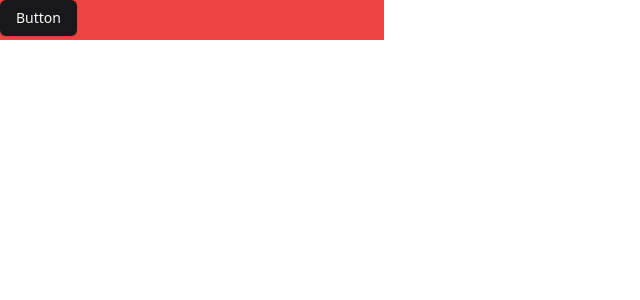
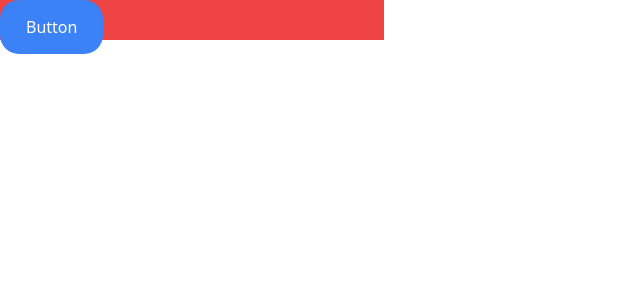
Before and after one commit to root9464/Hakaton_Ekoton, a React (Vite) app in the folder Frontend/: page / in a window 1280 px wide. Shown: the top 300 px of the page, without its empty margins (0-640 px from the left). Built offline with nearby package versions, Linux system fonts and the light colour scheme.

Commit message:
end button

```diff
--- a/Frontend/src/pages/MainPage/App.tsx
+++ b/Frontend/src/pages/MainPage/App.tsx
@@ -1,10 +1,10 @@
-import { Button } from '@/shared/ui/shadcn/button';
+import { Button } from '@ui/project/button';
 
 export const App = () => {
   return (
     <>
       <div className='w-96 h-10 bg-red-500'>
-        <Button>Button</Button>
+        <Button text='Button' />
       </div>
     </>
   );
--- a/Frontend/src/shared/ui/project/button.tsx
+++ b/Frontend/src/shared/ui/project/button.tsx
@@ -4,7 +4,7 @@ type ButtonProps = {
   onClick?: () => <T extends HTMLElement>(element: T) => void;
 };
 export const Button = ({ text, onClick }: ButtonProps) => (
-  <button className='bg-blue-500 hover:bg-blue-700 text-white px-[26px] py-[15px] w-max h-max' onClick={onClick}>
+  <button className='bg-blue-500 hover:bg-blue-700 text-white px-[26px] py-[15px] w-max h-max rounded-[19px] ' onClick={onClick}>
     {text}
   </button>
 );
--- a/Frontend/tailwind.config.ts
+++ b/Frontend/tailwind.config.ts
@@ -75,6 +75,10 @@ const config = {
         'accordion-down': 'accordion-down 0.2s ease-out',
         'accordion-up': 'accordion-up 0.2s ease-out',
       },
+
+      rounded: {
+        uiDefault: '50px',
+      },
     },
   },
   plugins: [require('tailwindcss-animate')],
```
